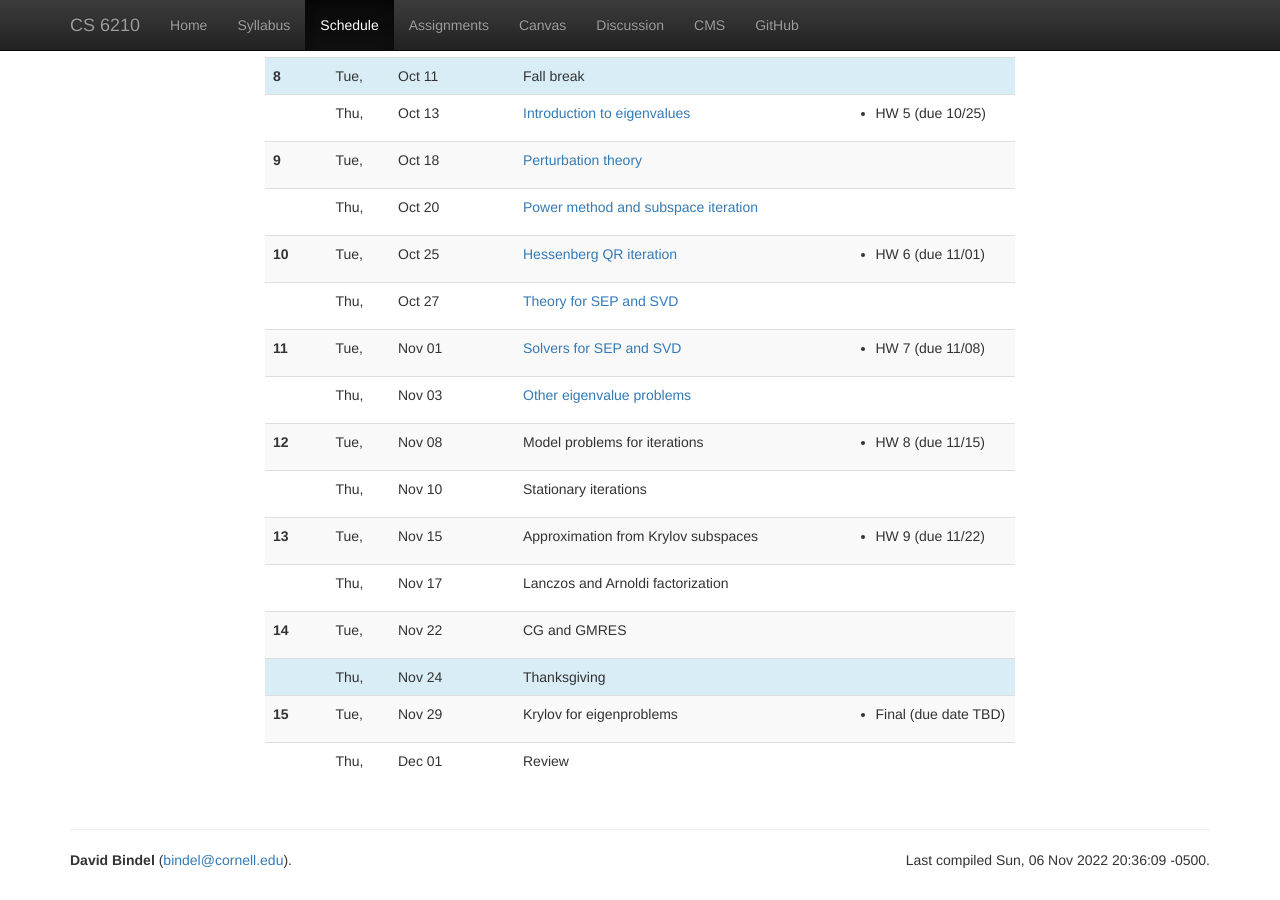
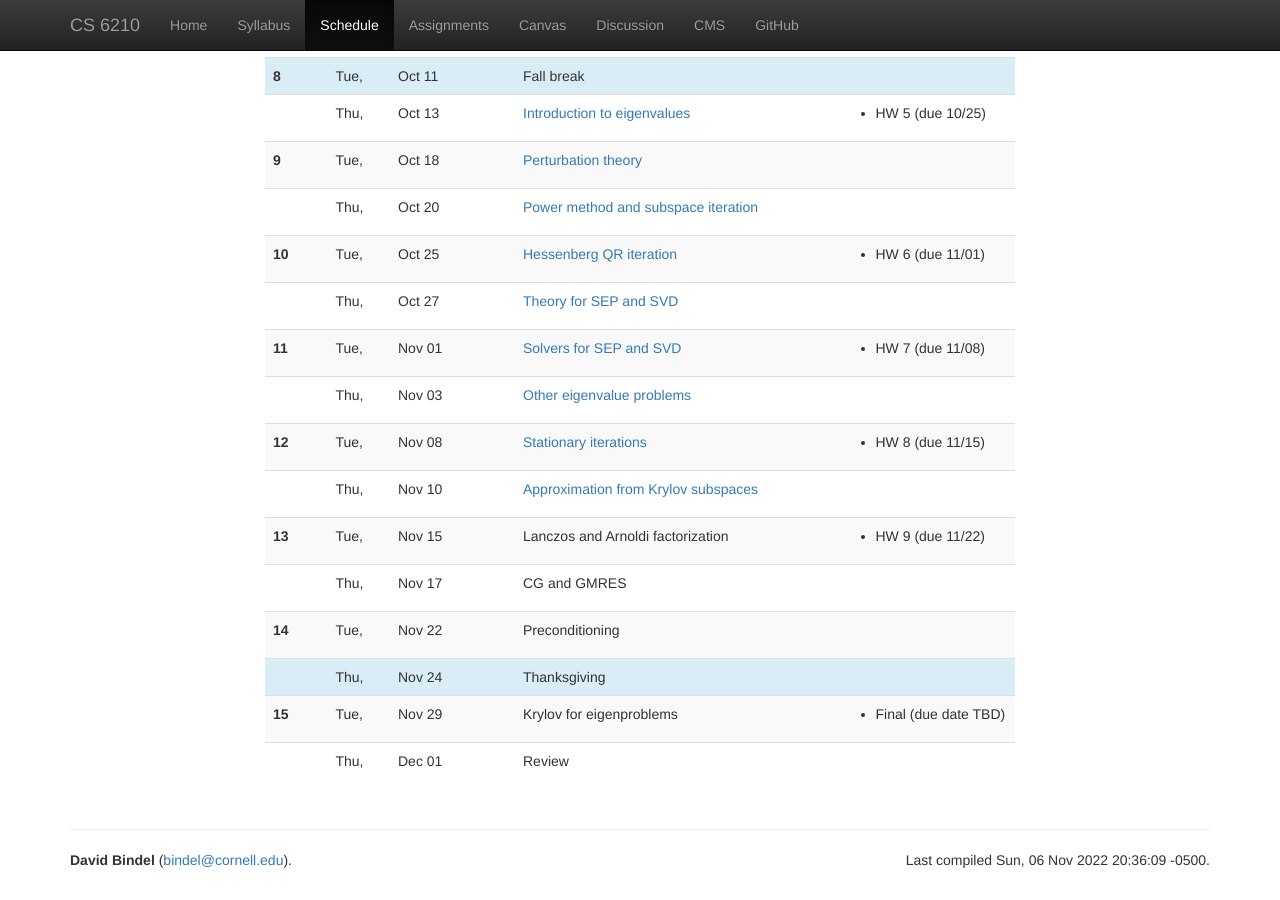
Before and after one commit to dbindel/cs6210-f22, a Jekyll site: the page built from web/schedule.html, in a window 1280 px wide and 900 px high, scrolled down 1108 px. Built offline with Jekyll 4.4.1, drawn with Linux system fonts in a browser that asks for light colours; nearby versions of some CDN libraries.

```diff
--- a/web/_data/lectures.yml
+++ b/web/_data/lectures.yml
@@ -161,29 +161,31 @@
 # Week 12
 -
   date: 2022-11-08
-  info: Model problems for iterations
+  info: Stationary iterations
+  notes: 2022-11-08.pdf
   hw:
     - info: HW 8 (due 11/15)
 -
   date: 2022-11-10
-  info: Stationary iterations
+  info: Approximation from Krylov subspaces
+  notes: 2022-11-10.pdf
 #
 # ==================
 # Week 13
 -
   date: 2022-11-15
-  info: Approximation from Krylov subspaces
+  info: Lanczos and Arnoldi factorization
   hw:
     - info: HW 9 (due 11/22)
 -
   date: 2022-11-17
-  info: Lanczos and Arnoldi factorization
+  info: CG and GMRES
 #
 # ==================
 # Week 14
 -
   date: 2022-11-22
-  info: CG and GMRES
+  info: Preconditioning
 -
   date: 2022-11-24
   break: Thanksgiving
```
Also changed, not shown: 3 other files.
